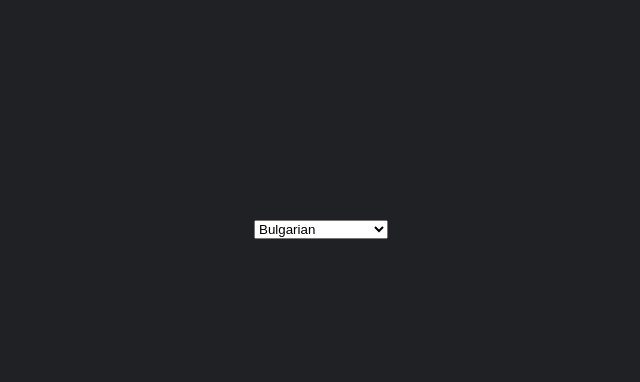
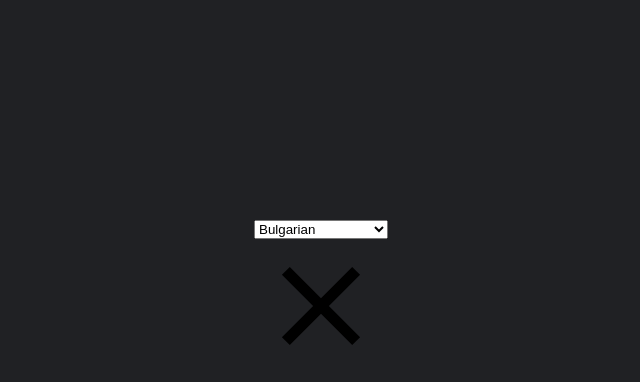
Before and after one commit to echizenyayota/deepl-translation-app20230708, a React (Create React App) app: page / in a window 1280 px wide. Both pictures are taken after a click on the element 464 px from the left and 255 px from the top of the page. Shown: the top 382 px of the page, without its empty margins (60-700 px from the left). Built offline with nearby package versions, Linux system fonts and the light colour scheme.

Commit message:
make sure you close the modal with setShowModal

```diff
--- a/src/App.js
+++ b/src/App.js
@@ -35,7 +35,7 @@
         />
       </>}
 
-      {showModal && <Modal />}
+      {showModal && <Modal setShowModal={setShowModal}/>}
     </div>
   );
 }
--- a/src/components/Modal.js
+++ b/src/components/Modal.js
@@ -1,4 +1,4 @@
-const Modal = () => {
+const Modal = ({ setShowModal }) => {
   return (
     <div className="option-list">
       <div className="search-bar">
@@ -33,6 +33,15 @@
           <option value="UK">Ukrainian</option>
           <option value="ZH">Chinese</option>
         </select>
+        <div className="close-button" onClick={() => setShowModal(null)}>
+        <svg
+            focusable="false"
+            xmlns="http://www.w3.org/2000/svg"
+            viewBox="0 0 24 24"
+          >
+            <path d="M19 6.41L17.59 5 12 10.59 6.41 5 5 6.41 10.59 12 5 17.59 6.41 19 12 13.41 17.59 19 19 17.59 13.41 12z"></path>
+          </svg>
+        </div>
       </div>
     </div>
   )
```
